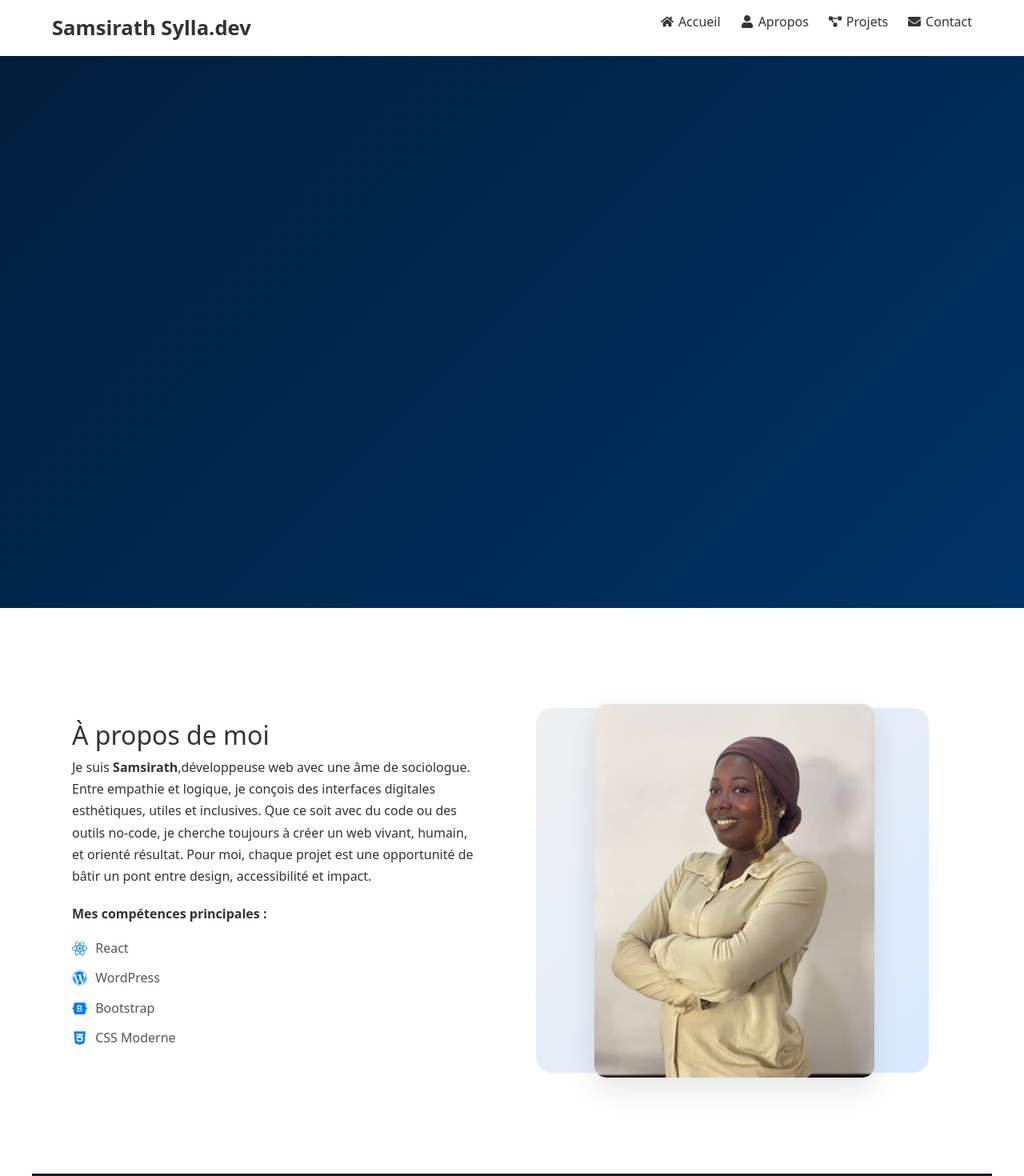
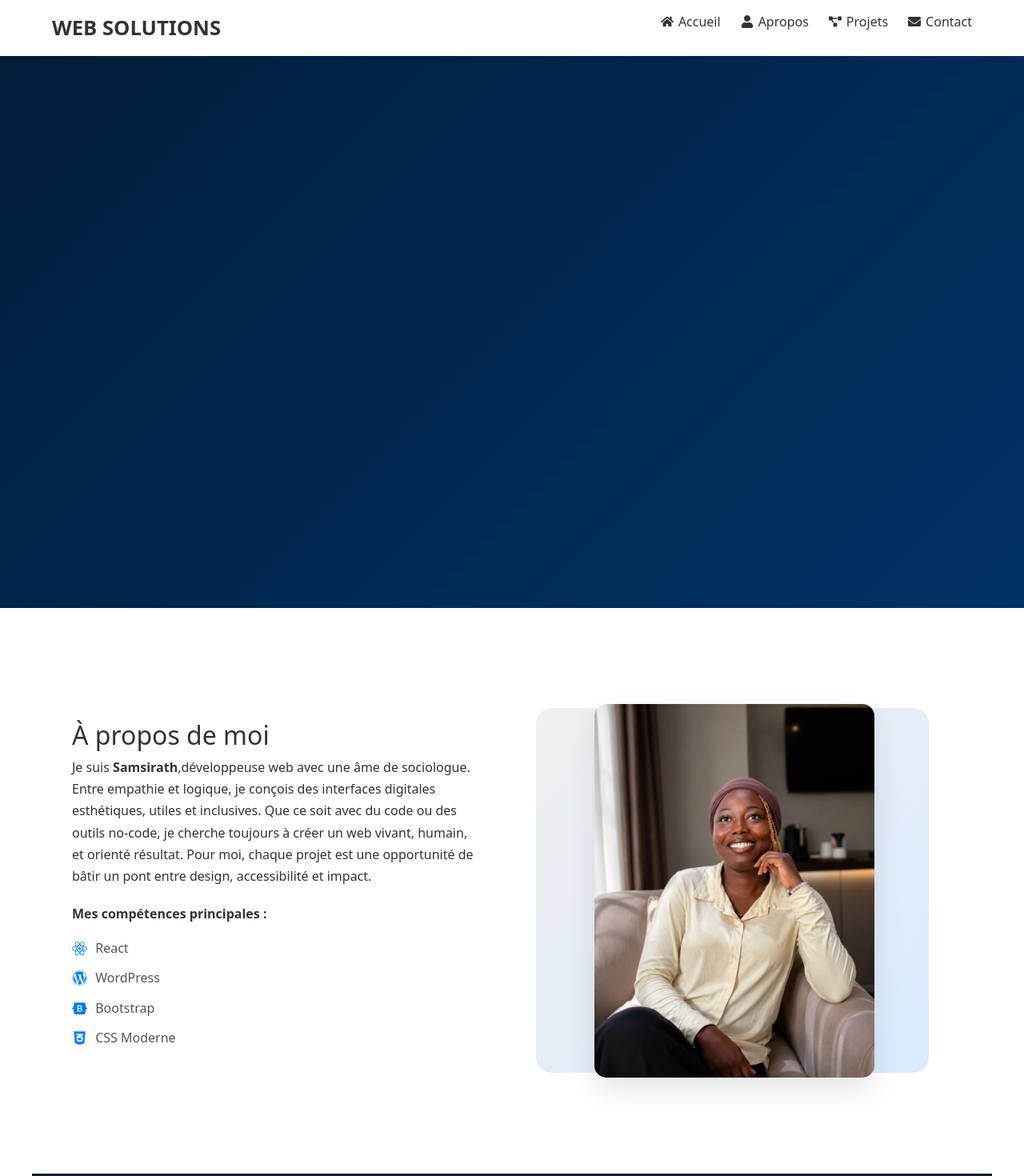
Before and after one commit to Samsirath18/Portfolio, a React (Vite) app: page / in a window 1280 px wide. Shown: the top 1470 px of the page at 80% size. Built offline with nearby package versions, Linux system fonts and the light colour scheme.

Commit message:
mis a jour image

```diff
--- a/src/Components/Accueil.jsx
+++ b/src/Components/Accueil.jsx
@@ -18,7 +18,7 @@ function Accueil() {
       </div>
       <div className="accueil-illustration">
         {/*  image ou illustration svg */}
-        <img src="/img/sam.jpg" alt="Illustration développeuse" />
+        <img src="/img/sams.jpg" alt="Illustration développeuse" />
       </div>
     </section>
   );
--- a/src/Components/Apropos.jsx
+++ b/src/Components/Apropos.jsx
@@ -24,7 +24,7 @@ Pour moi, chaque projet est une opportunité de bâtir un pont entre design, acc
           </ul>
         </div>
         <div className="apropos-photo fade-in-right">
-          <img src="/img/sam.jpg" alt="Samsirath" />
+          <img src="/img/sams.jpg" alt="Samsirath" />
         </div>
       </div>
     </section>
--- a/src/Components/Navbar.jsx
+++ b/src/Components/Navbar.jsx
@@ -16,7 +16,7 @@ function Navbar() {
   return (
     <nav className="custom-navbar">
       <div className="navbar-container">
-        <a href="#accueil" className="logo">Samsirath Sylla.dev</a>
+        <a href="#accueil" className="logo">WEB SOLUTIONS</a>
 
         <div className="burger-menu" onClick={toggleMenu}>
           {menuOpen ? <FaTimes /> : <FaBars />}
```
Also changed, not shown: public/img/sams.jpg (added).
